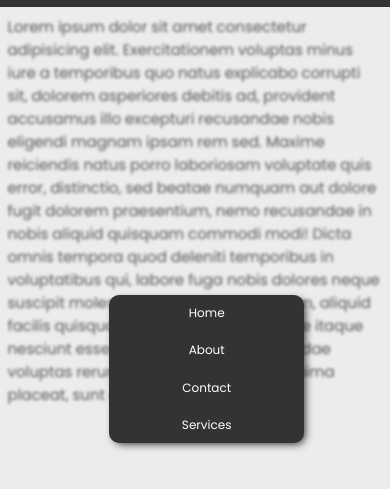
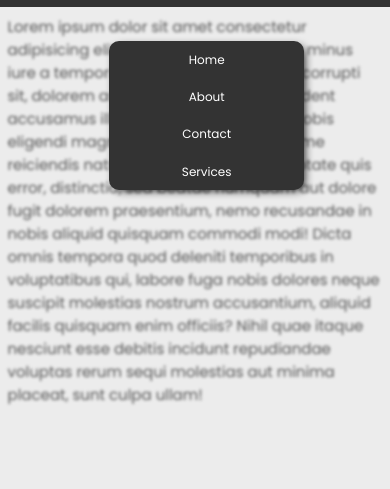
Before and after one commit to Eminence14/new-hamburger-exercise, a plain HTML site: page index.html in a window 390 px wide. Both pictures are taken after a click on the element 360 px from the left and 25 px from the top of the page. Shown: the part 43-532 px from the top of the page. Drawn offline with Linux system fonts and the light colour scheme.

Commit message:
changed the viewport for the hamburger

```diff
--- a/style.css
+++ b/style.css
@@ -62,7 +62,7 @@ p.text {
         z-index: 1;
         flex-direction: column;
         position: absolute;
-        top: 40vh;
+        top: 10vh;
         left: 28vw;
         right: auto;
         background-color: #333;
```
